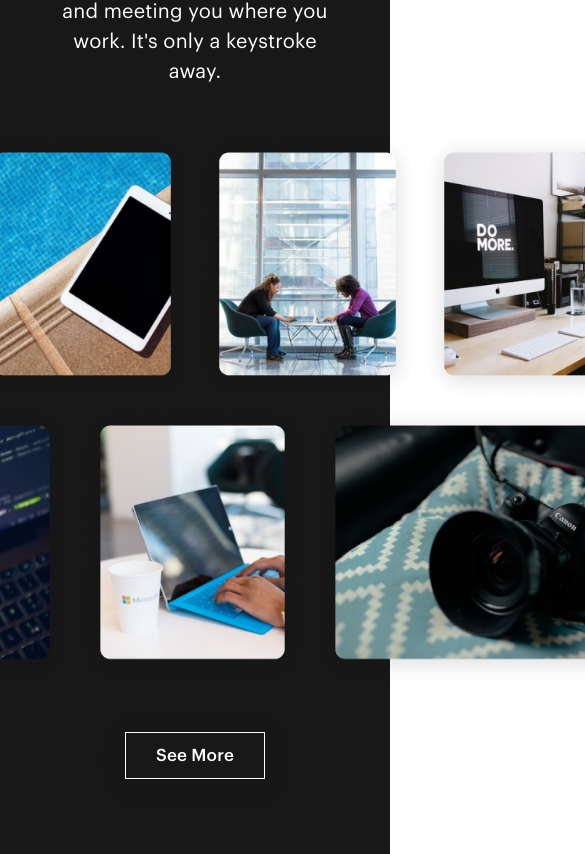
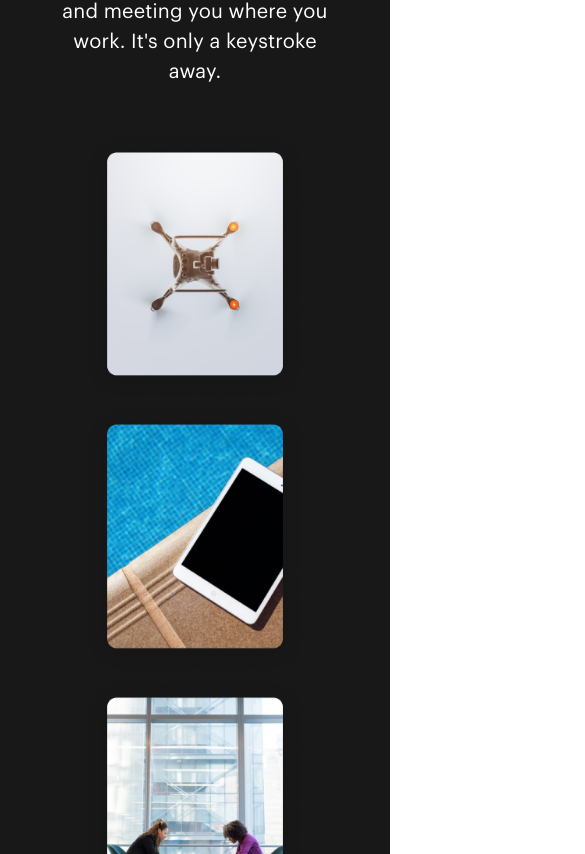
Before and after one commit to TheDa21crj/Landing-Page, a React (Create React App) app: page / in a window 390 px wide. Shown: the part 4390-5244 px from the top of the page, 585 px wide, since content can reach past the window. Built offline with nearby package versions, Linux system fonts and the light colour scheme.

Commit message:
making rows resoponsive

```diff
--- a/src/Components/Css/Gallery.css
+++ b/src/Components/Css/Gallery.css
@@ -82,4 +82,11 @@
     line-height: 25px;
 }
 
-@media only screen and (max-width: 550px) {}
+@media only screen and (max-width: 550px) {
+    .CardsRow1 {
+        flex-direction: column;
+    }
+    .CardsRow2 {
+        display: none;
+    }
+}
```
